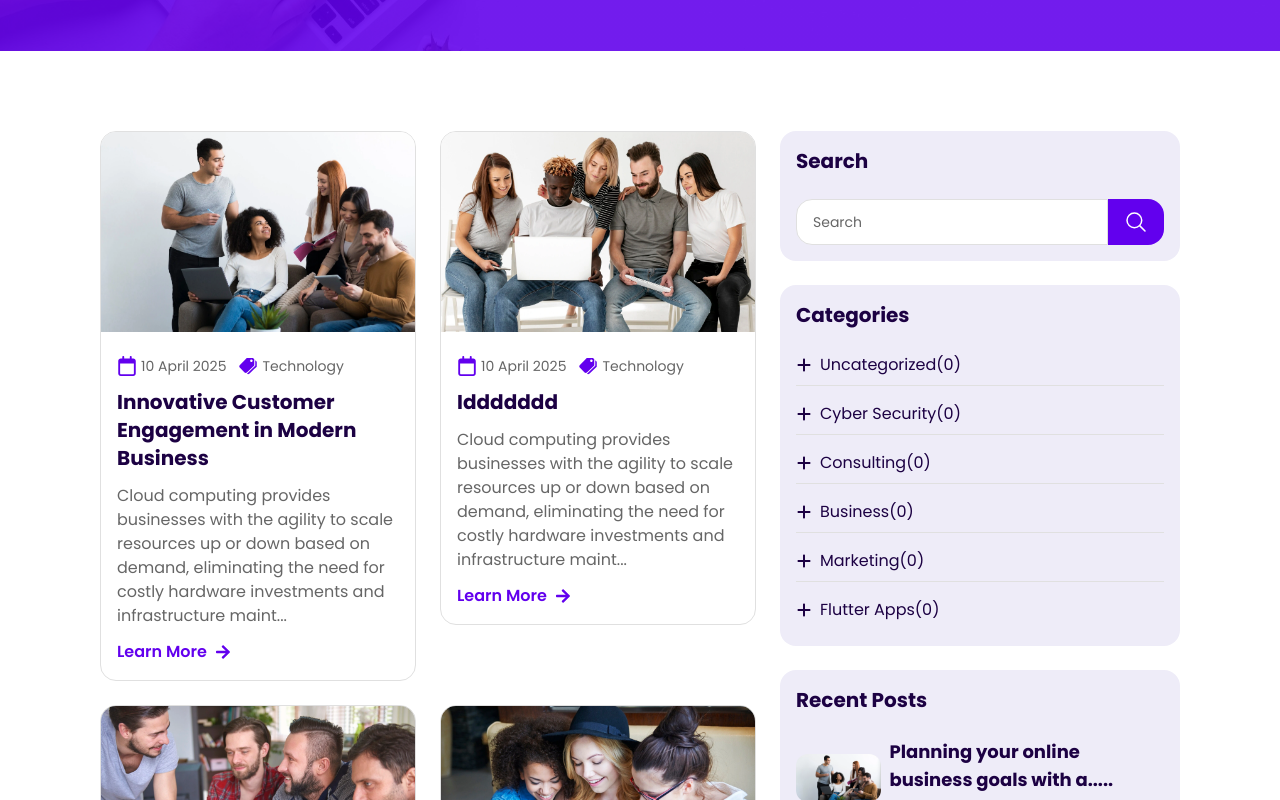
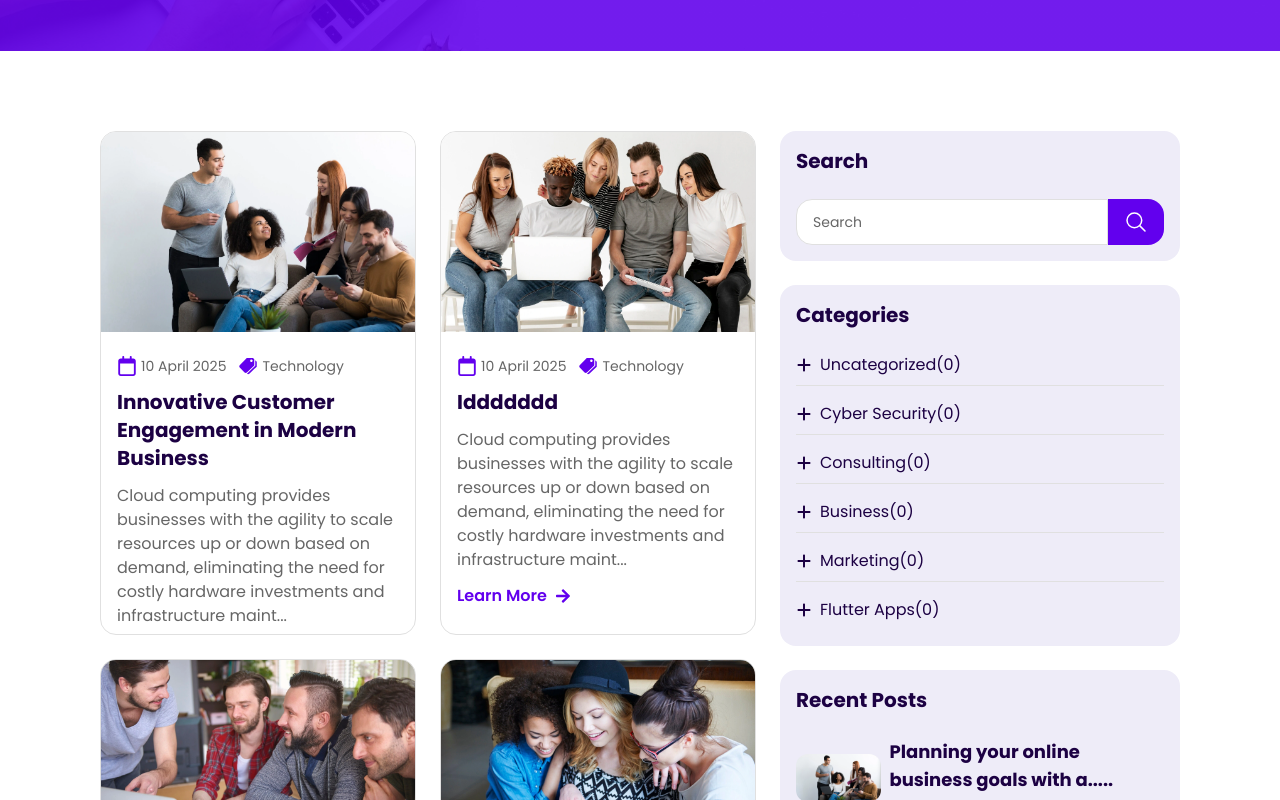
Before and after one commit to Amrkhaled66/Company, a React (Vite) app: page /blogs in a window 1280 px wide. Shown: the part 440-1240 px from the top of the page. Built offline with nearby package versions, Linux system fonts and the light colour scheme.

Commit message:
fix-BlogCardIssue

```diff
--- a/src/components/Blogs/BlogCard.jsx
+++ b/src/components/Blogs/BlogCard.jsx
@@ -4,7 +4,7 @@ import { FaArrowRight } from "react-icons/fa";
 
 export default function BlogCard({ title, subTitle, data, category, img }) {
   return (
-    <div className="border-stroke h-fit overflow-hidden rounded-2xl border">
+    <div className="border-stroke max-h-[504px]  overflow-hidden rounded-2xl border">
       <div className="h-[200px] w-full overflow-hidden">
         <img src={img} className="h-full w-full object-cover" alt="" />
       </div>
--- a/src/pages/Blogs.jsx
+++ b/src/pages/Blogs.jsx
@@ -1,5 +1,5 @@
 import ContentPage from "src/components/ui/ContentPage";
-import BlogCards from "src/sections/Blogs/BlogsCads";
+import BlogCards from "src/sections/Blogs/BlogsCards";
 import BlogsBar from "src/sections/Blogs/Bar/index";
 
 import BlogsImg from "src/assets/blogs.webp";
```
Also changed, not shown: src/sections/Blogs/BlogsCards.jsx (renamed from src/sections/Blogs/BlogsCads.jsx).
